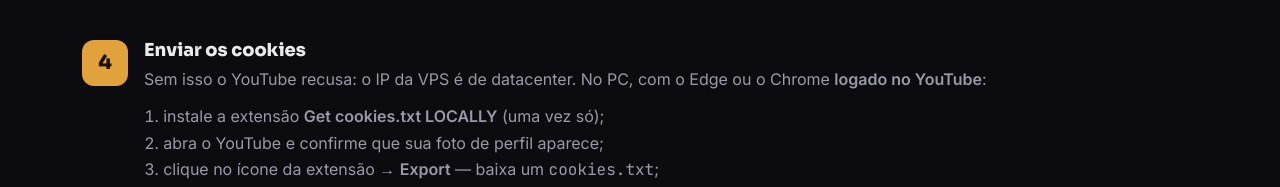
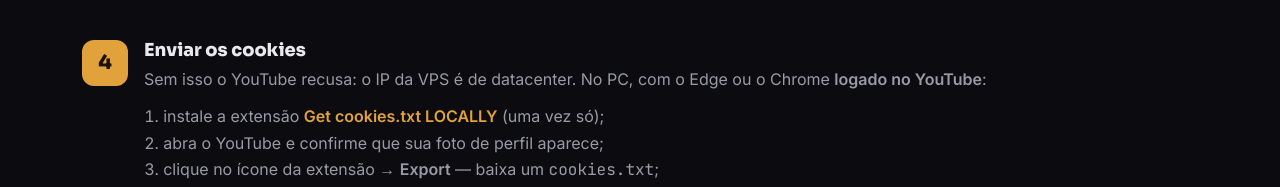
Before and after one commit to inematds/inemadlp, a plain HTML site: page guia/index.html in a window 1280 px wide. Shown: the part 2853-3040 px from the top of the page. Drawn offline with Linux system fonts and the light colour scheme.

Commit message:
docs: link direto da extensao Get cookies.txt LOCALLY

```diff
--- a/guia/index.html
+++ b/guia/index.html
@@ -199,7 +199,7 @@ dlp.seudominio  A  <span class="s">203.0.113.10</span></pre></div>
     <h3>Enviar os cookies</h3>
     <p>Sem isso o YouTube recusa: o IP da VPS é de datacenter. No PC, com o Edge ou o Chrome <strong>logado no YouTube</strong>:</p>
     <ol style="color:var(--mut);margin:.2em 0 .9em;padding-left:1.2em">
-      <li>instale a extensão <strong>Get cookies.txt LOCALLY</strong> (uma vez só);</li>
+      <li>instale a extensão <a href="https://chromewebstore.google.com/detail/get-cookiestxt-locally/cclelndahbckbenkjhflpdbgdldlbecc" target="_blank" rel="noopener"><strong>Get cookies.txt LOCALLY</strong></a> (uma vez só);</li>
       <li>abra o YouTube e confirme que sua foto de perfil aparece;</li>
       <li>clique no ícone da extensão → <strong>Export</strong> — baixa um <code>cookies.txt</code>;</li>
       <li>no inemadlp, abra o painel <strong>Cookies</strong> e envie esse arquivo;</li>
```
Also changed, not shown: 1 other file.
